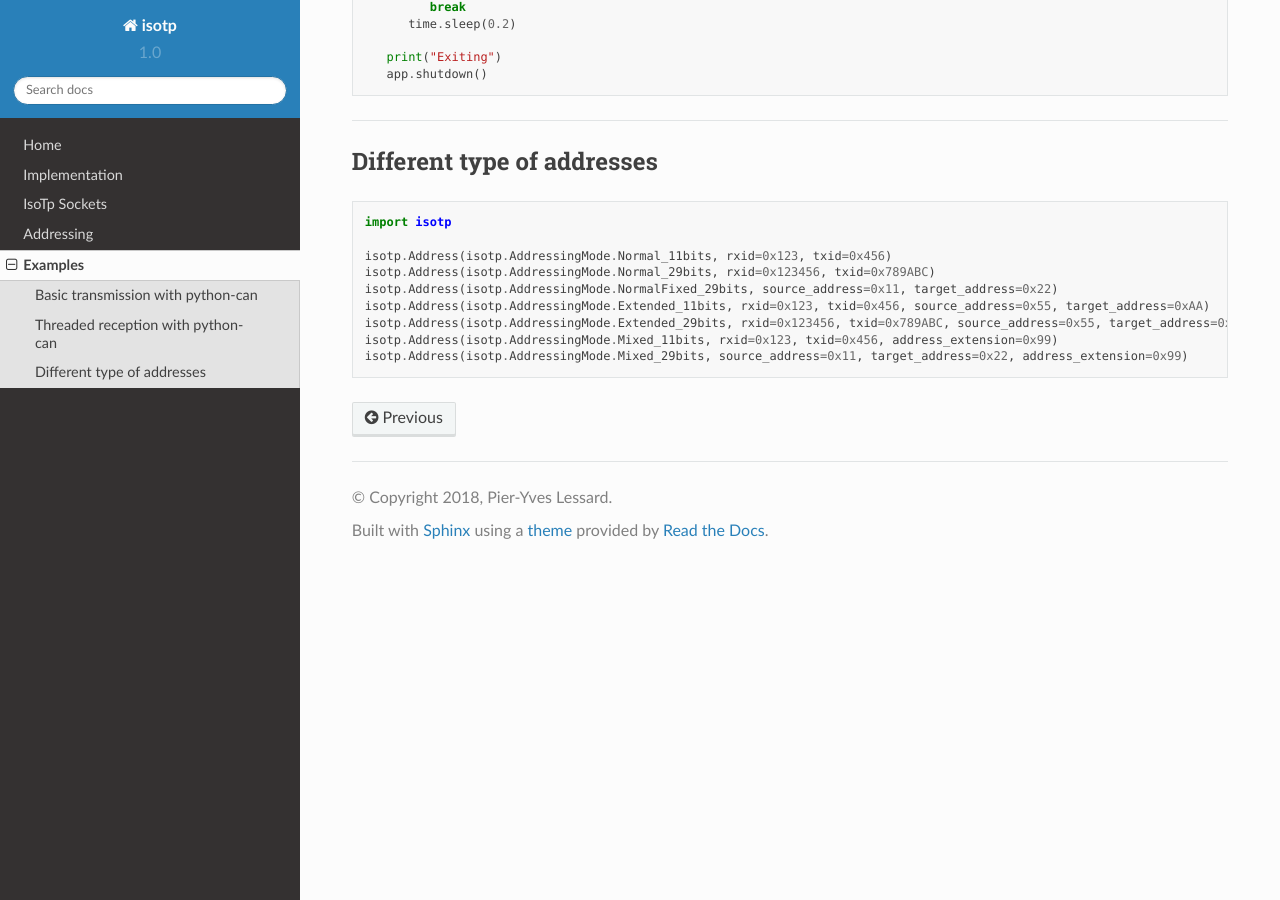
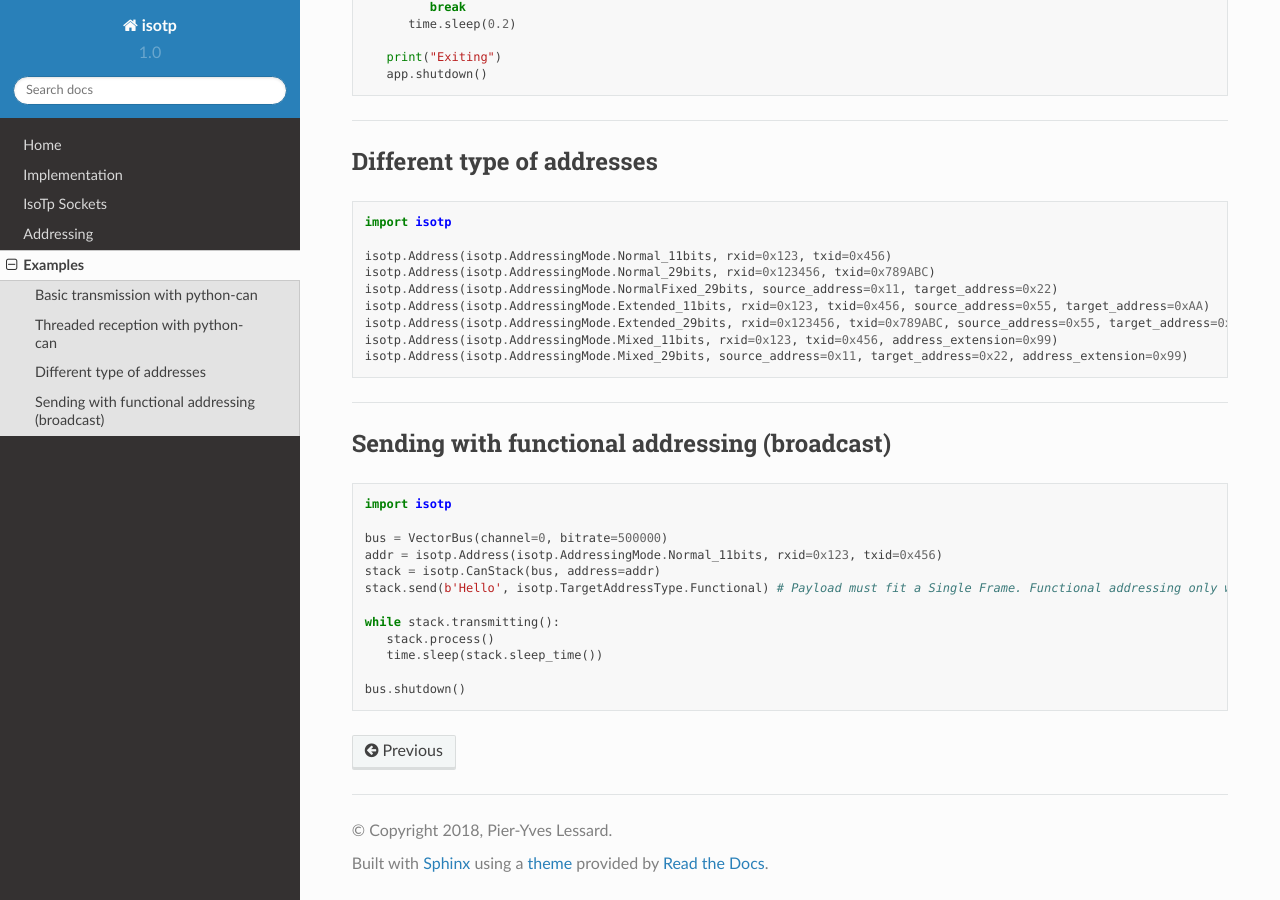
Before and after one commit to pylessard/python-can-isotp, a Sphinx documentation site: the page built from doc/source/isotp/examples.rst, in a window 1280 px wide and 900 px high, scrolled down 1503 px. Built offline with Sphinx 7.4.7 and the Read the Docs theme 2.0.0, drawn with Linux system fonts in a browser that asks for light colours.

Commit message:
doc proofing

```diff
--- a/doc/source/isotp/addressing.rst
+++ b/doc/source/isotp/addressing.rst
@@ -150,7 +150,7 @@ Condition to receive a message (discarded if not met):
 Example :
  - source_address : 0x55
  - target_address : 0xAA
- - address_xtension : 0x99
+ - address_extension : 0x99
 
 ::
 
--- a/doc/source/isotp/examples.rst
+++ b/doc/source/isotp/examples.rst
@@ -110,3 +110,23 @@ Different type of addresses
    isotp.Address(isotp.AddressingMode.Extended_29bits, rxid=0x123456, txid=0x789ABC, source_address=0x55, target_address=0xAA)
    isotp.Address(isotp.AddressingMode.Mixed_11bits, rxid=0x123, txid=0x456, address_extension=0x99)
    isotp.Address(isotp.AddressingMode.Mixed_29bits, source_address=0x11, target_address=0x22, address_extension=0x99)
+
+------
+
+Sending with functional addressing (broadcast)
+----------------------------------------------
+
+.. code-block:: python
+
+   import isotp
+
+   bus = VectorBus(channel=0, bitrate=500000)
+   addr = isotp.Address(isotp.AddressingMode.Normal_11bits, rxid=0x123, txid=0x456)
+   stack = isotp.CanStack(bus, address=addr)
+   stack.send(b'Hello', isotp.TargetAddressType.Functional) # Payload must fit a Single Frame. Functional addressing only works with Single Frames
+
+   while stack.transmitting():
+      stack.process()
+      time.sleep(stack.sleep_time())
+
+   bus.shutdown()
--- a/doc/source/isotp/socket.rst
+++ b/doc/source/isotp/socket.rst
@@ -22,7 +22,7 @@ That means that your Python version does not include support for IsoTP protocol.
 
  - **When I create the socket, I get `OSError [errno XX] : Protocol not supported`.**
 
-The Loadable Kernel Module is not loaded in your Linux kernel. Follow the steps given it the module repository. You needs to compile the module, install the `.ko` file and then run `insmod can-isotp.ko` as Super User. Then your OS will accept to create a ISO-TP sockets.
+The Loadable Kernel Module is not loaded in your Linux kernel. Follow the steps given it the module repository. You needs to compile the module, install the `.ko` file and then run `insmod can-isotp.ko` as Super User. Then your OS will accept to create an ISO-TP sockets.
 
 Examples
 --------
@@ -112,7 +112,7 @@ To configure a socket, few methods are available
    :param bs: The block size sent in the flow control message. Indicates the number of consecutive frame a sender can send before the socket sends a new flow control. A block size of 0 means that no additional flow control message will be sent (block size of infinity)
    :type bs: int
 
-   :param stmin: The minimum separation time sent in the flow control message. Indicates the amount of time to wait between 2 consecutive frame. This value will be sent as is over CAN. Values from 0 to 127 means milliseconds. Values from 0xF1 to 0xF9 means 100us to 900us
+   :param stmin: The minimum separation time sent in the flow control message. Indicates the amount of time to wait between 2 consecutive frame. This value will be sent as is over CAN. Values from 1 to 127 means milliseconds. Values from 0xF1 to 0xF9 means 100us to 900us. 0 Means no timing requirements
    :type stmin: int
 
    :param wftmax: Maximum number of wait frame (flow control message with flow status=1) allowed before dropping a message. 0 means that wait frame are not allowed
```
Also changed, not shown: doc/source/isotp/implementation.rst (+8 -8 lines), 2 other files.
